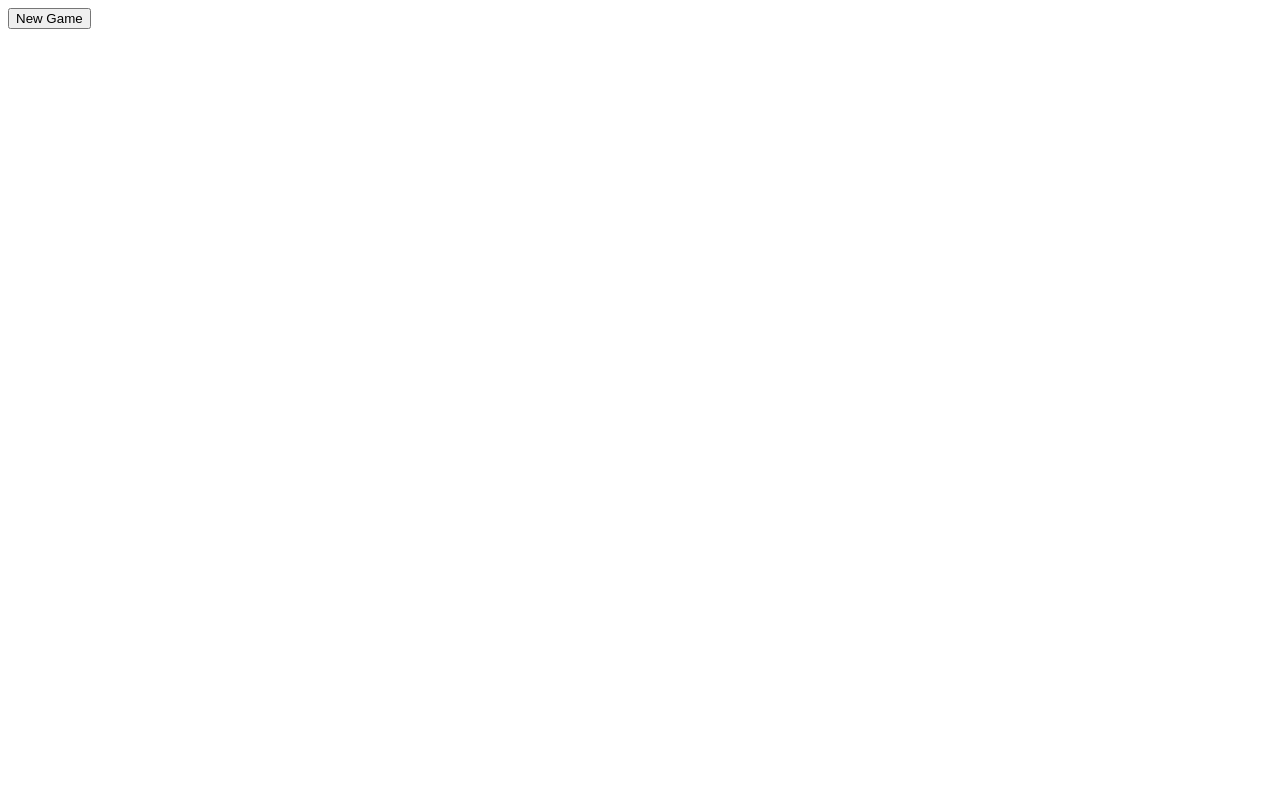
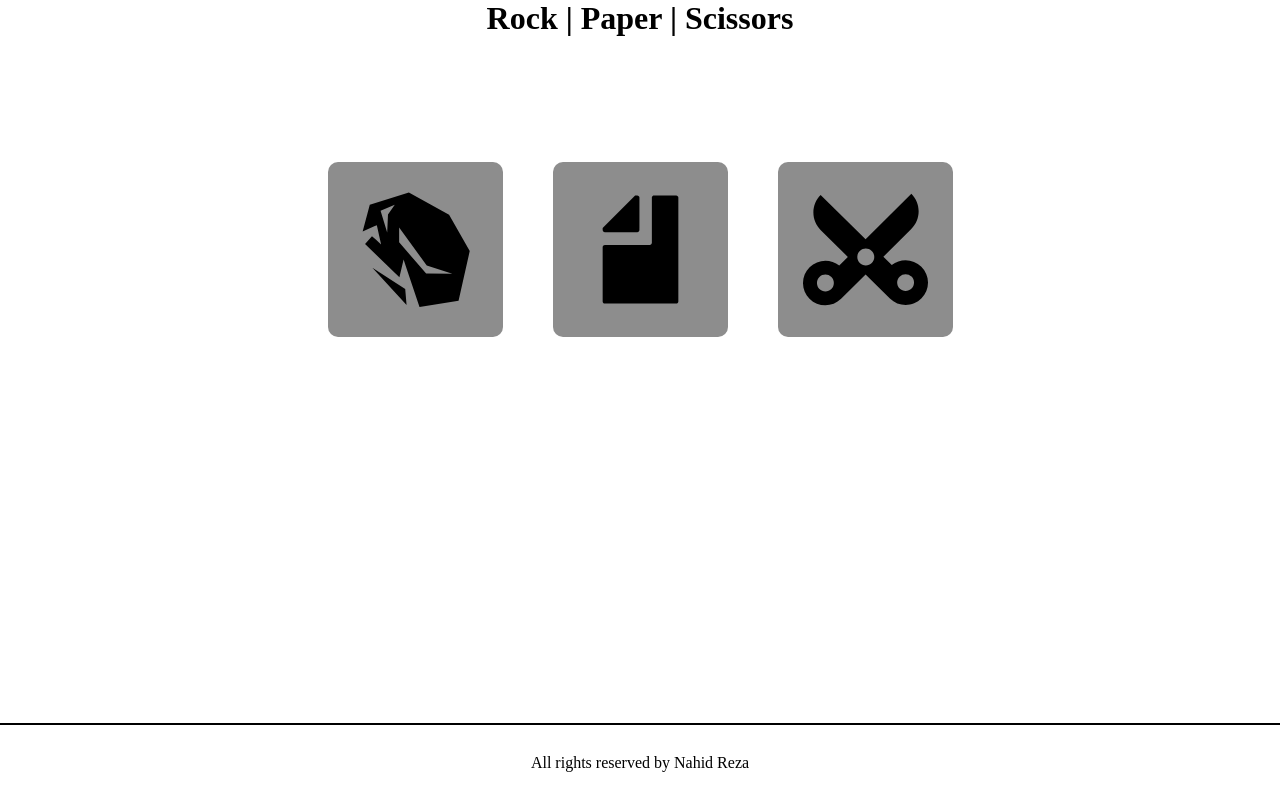
Before and after one commit to nahidreza99/TOP-rock-paper-scissors, a plain HTML site: page index.html in a window 1280 px wide. Drawn offline with Linux system fonts and the light colour scheme.

Commit message:
Added game buttons

```diff
--- a/index.html
+++ b/index.html
@@ -5,9 +5,20 @@
     <meta http-equiv="X-UA-Compatible" content="IE=edge">
     <meta name="viewport" content="width=device-width, initial-scale=1.0">
     <script src="app.js"></script>
+    <link rel="stylesheet" href="styles.css">
     <title>Rock Paper Scissor</title>
 </head>
 <body>
-    <button onclick="game()">New Game</button>
+    <main>
+        <div class="container flex-column center">
+            <h1>Rock <span>|</span> Paper <span>|</span> Scissors</h1>
+            <div class="choice-area flex-row center">
+                <img src="rock-svgrepo-com.svg" alt="">
+                <img src="page-filled-svgrepo-com.svg" alt="">
+                <img src="scissor-filled-opened-tool-svgrepo-com.svg" alt="">
+            </div>
+        </div>
+    </main>
+    <footer class="flex-row center">All rights reserved by Nahid Reza</footer>
 </body>
 </html>
--- /dev/null
+++ b/styles.css
@@ -0,0 +1,43 @@
+*{
+    padding: 0;
+    margin: 0;
+}
+
+body{
+    height: 100vh;
+    width: 100vw;
+}
+
+.flex-row{
+    display: flex;
+    flex-direction: row;
+}
+
+.flex-column{
+    display: flex;
+    flex-direction: column;
+}
+
+.center{
+    justify-content: center;
+    align-items: center;
+}
+
+.choice-area{
+    margin: 100px;
+}
+
+.choice-area img{
+    margin: 25px;
+    padding: 25px;
+    background-color: rgb(141, 141, 141);
+    border-radius: 10px;
+}
+
+footer{
+    width: 100%;
+    height: 75px;
+    border-top: 2px solid black;
+    position: fixed;
+    bottom: 0px;
+}
```
Also changed, not shown: game-svgrepo-com.svg (added), page-filled-svgrepo-com.svg (added), page-text-svgrepo-com.svg (added), rock-svgrepo-com.svg (added), scissor-filled-opened-tool-svgrepo-com.svg (added).
